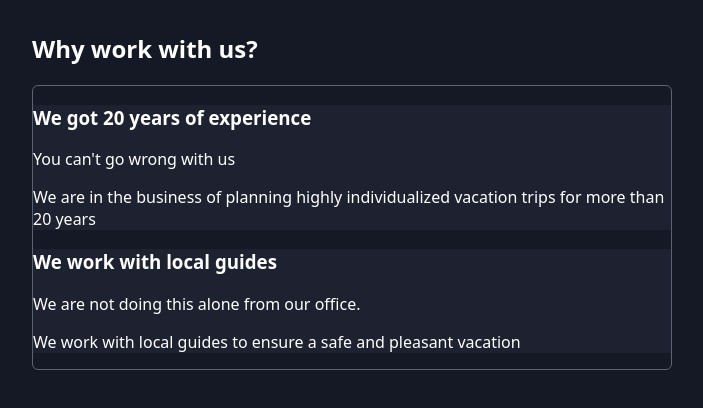
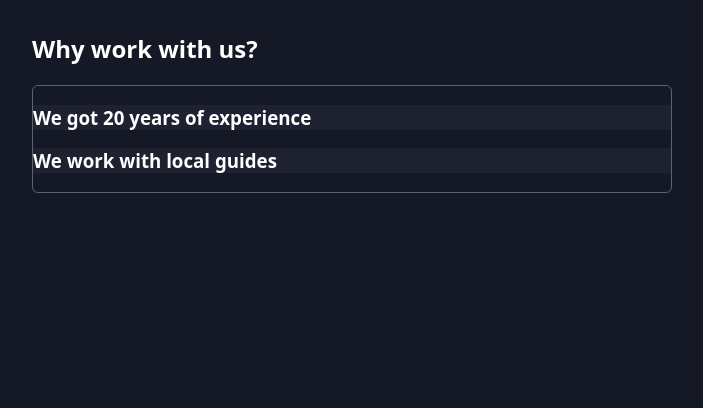
Before and after one commit to RAWoiwode/re-patterns-practices, a React (Vite) app: page / in a window 1280 px wide. Shown: the top 408 px of the page, without its empty margins (288-991 px from the left). Built offline with nearby package versions, Linux system fonts and the light colour scheme.

Commit message:
Adding AccordionContext to handle which AccordionItem should be open/closed

```diff
--- a/src/App.jsx
+++ b/src/App.jsx
@@ -9,6 +9,7 @@
         <Accordion className="accordion">
           <AccordionItem
             className="accordion-item"
+            id={"experience"}
             title="We got 20 years of experience"
           >
             <article>
@@ -21,6 +22,7 @@
           </AccordionItem>
           <AccordionItem
             className="accordion-item"
+            id={"local-guides"}
             title="We work with local guides"
           >
             <article>
--- a/src/components/Accordion.jsx
+++ b/src/components/Accordion.jsx
@@ -1,8 +1,42 @@
-import React from "react";
+import React, { createContext, useContext, useState } from "react";
+
+const AccordionContext = createContext();
+
+export const useAccordionContext = () => {
+  const ctx = useContext(AccordionContext);
+
+  if (!ctx) {
+    throw new Error(
+      "Accordion related components must be wrapped by Accordiong component"
+    );
+  }
+
+  return ctx;
+};
 
 // Compound Component w/ AccordionItem
 const Accordion = ({ className, children }) => {
-  return <ul className={className}>{children}</ul>;
+  const [openItemId, setOpenItemId] = useState();
+
+  const openItem = (id) => {
+    setOpenItemId(id);
+  };
+
+  const closeItem = () => {
+    setOpenItemId(null);
+  };
+
+  const contextValue = {
+    openItemId,
+    openItem,
+    closeItem,
+  };
+
+  return (
+    <AccordionContext.Provider value={contextValue}>
+      <ul className={className}>{children}</ul>
+    </AccordionContext.Provider>
+  );
 };
 
 export default Accordion;
--- a/src/components/AccordionItem.jsx
+++ b/src/components/AccordionItem.jsx
@@ -1,11 +1,30 @@
 import React from "react";
+import { useAccordionContext } from "./Accordion";
 
 // Compound Component w/ Accordion
-const AccordionItem = ({ className, title, children }) => {
+const AccordionItem = ({ className, id, title, children }) => {
+  const { openItemId, openItem, closeItem } = useAccordionContext();
+
+  const isOpen = openItemId === id;
+
+  const handleClick = () => {
+    if (isOpen) {
+      closeItem();
+    } else {
+      openItem(id);
+    }
+  };
+
   return (
     <li className={className}>
-      <h3>{title}</h3>
-      <div>{children}</div>
+      <h3 onClick={handleClick}>{title}</h3>
+      <div
+        className={
+          isOpen ? "accordion-item-content open" : "accordion-item-content"
+        }
+      >
+        {children}
+      </div>
     </li>
   );
 };
```
